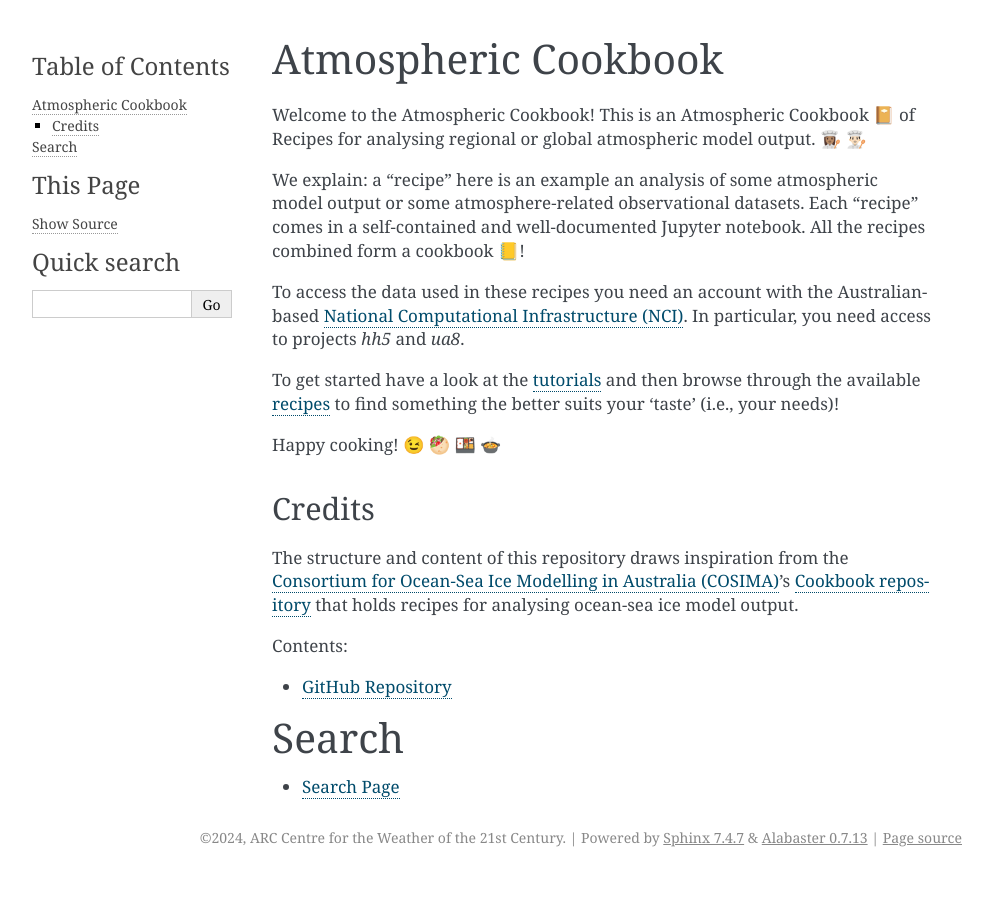
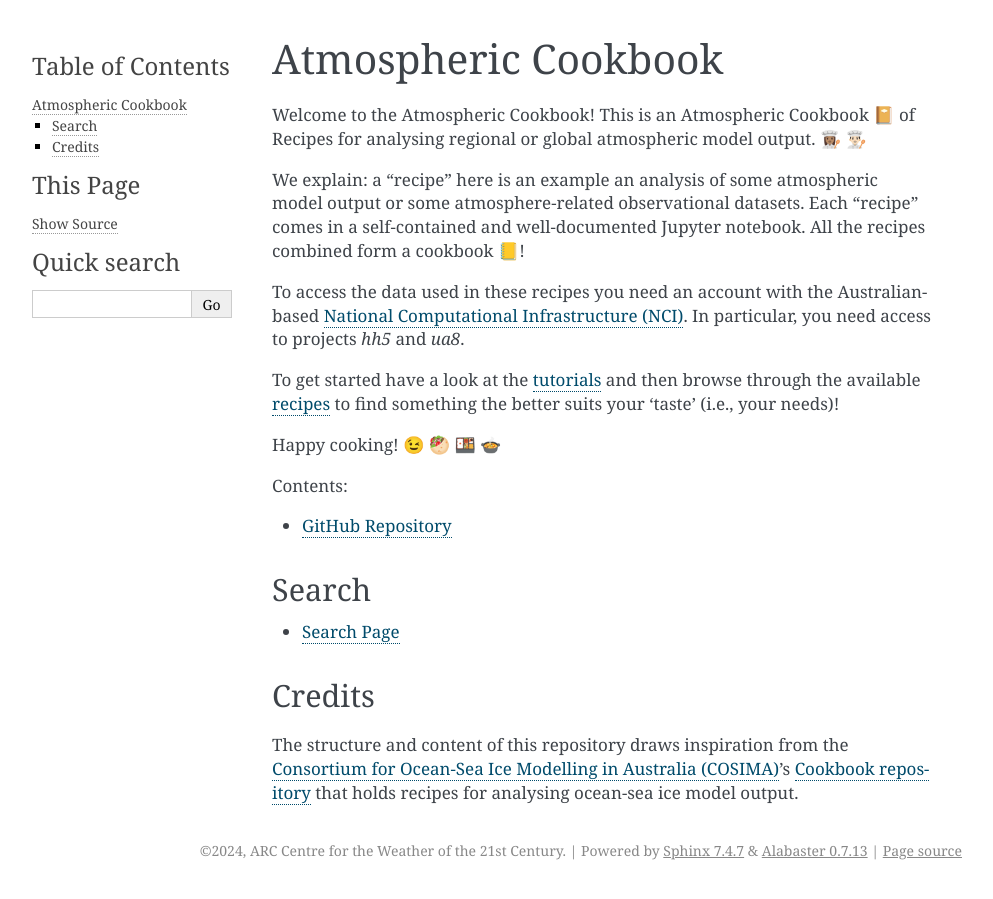
Before and after one commit to ACCESS-Community-Hub/atmosphere-cookbook, a Sphinx documentation site: the page built from docs/index.rst, in a window 1280 px wide. Shown: the whole page, without its empty margins (148-1141 px from the left). Built offline with Sphinx 7.4.7, drawn with Linux system fonts in a browser that asks for light colours; pages that are not in the unit, such as notebooks, are missing from menus; some of the changed lines change nothing that is shown.

Commit message:
restructure

```diff
--- a/docs/index.rst
+++ b/docs/index.rst
@@ -23,14 +23,6 @@ available recipes_ to find something the better suits your 'taste' (i.e., your n
 Happy cooking! 😉 🥙 🍱 🍲
 
 
-Credits
-+++++++
-
-The structure and content of this repository draws inspiration from the
-`Consortium for Ocean-Sea Ice Modelling in Australia (COSIMA) <http://cosima.org.au/>`_'s
-`Cookbook repository <https://github.com/COSIMA/cosima-recipes>`_ that holds recipes for
-analysing ocean-sea ice model output.
-
 .. _tutorials: tutorials.html
 .. _recipes: recipes.html
 
@@ -45,6 +37,15 @@ analysing ocean-sea ice model output.
 
 
 Search
-======
++++++++
 
 * :ref:`search`
+
+
+Credits
++++++++
+
+The structure and content of this repository draws inspiration from the
+`Consortium for Ocean-Sea Ice Modelling in Australia (COSIMA) <http://cosima.org.au/>`_'s
+`Cookbook repository <https://github.com/COSIMA/cosima-recipes>`_ that holds recipes for
+analysing ocean-sea ice model output.
```
